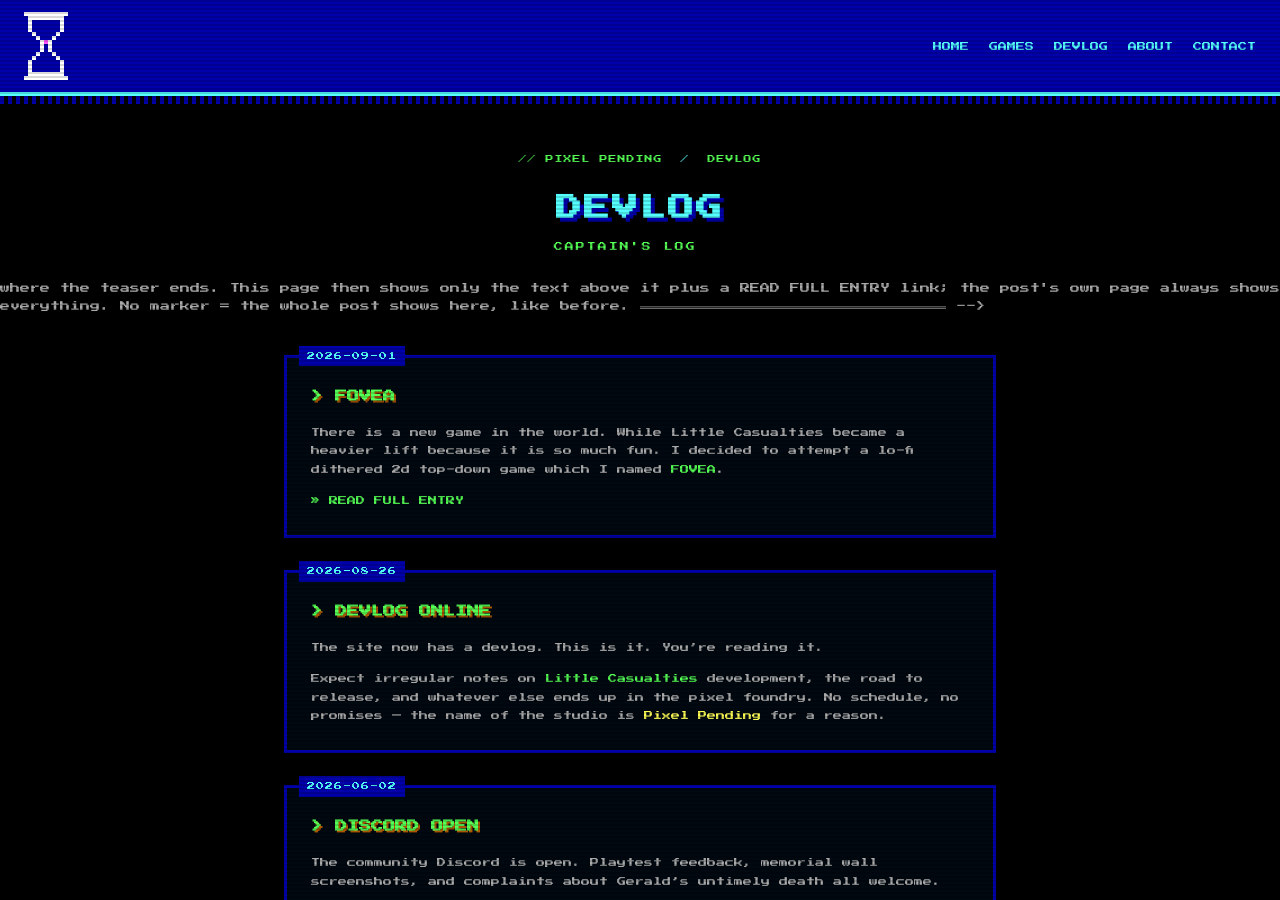
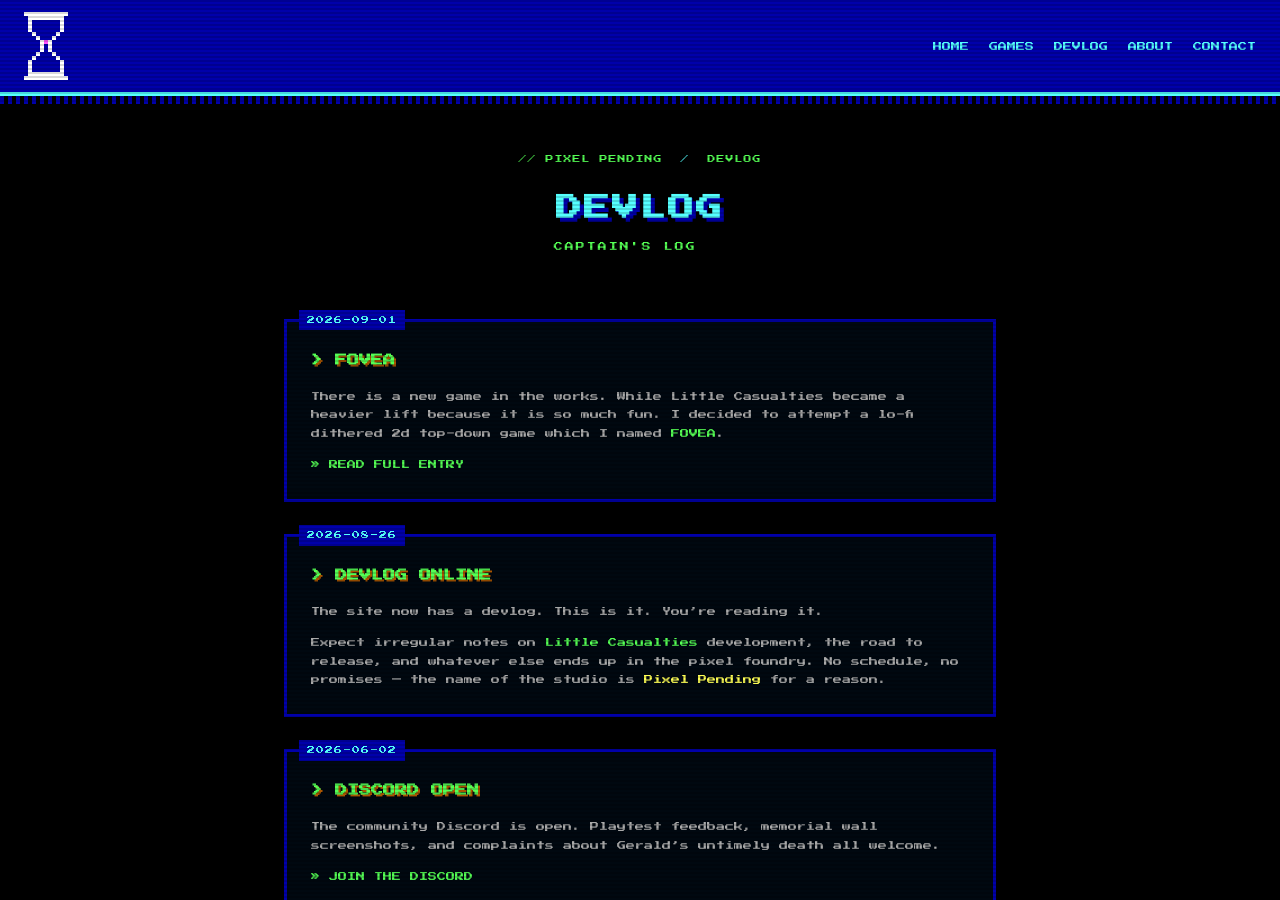
Before and after one commit to pixel-pending/pixel-pending.github.io, a Jekyll site: the page built from devlog/index.html, in a window 1280 px wide and 900 px high. Built offline with Jekyll 4.4.1, drawn with Linux system fonts in a browser that asks for light colours.

Commit message:
fixed case sensitive

```diff
--- a/_posts/2026-09-01-FOVEA.md
+++ b/_posts/2026-09-01-fovea.md
@@ -1,7 +1,7 @@
 ---
 title: FOVEA
 ---
-There is a new game in the world. While Little Casualties became a heavier lift because it is so much fun. I decided to attempt a lo-fi dithered 2d top-down game which I named <span class="highlight">FOVEA</span>.
+There is a new game in the works. While Little Casualties became a heavier lift because it is so much fun. I decided to attempt a lo-fi dithered 2d top-down game which I named <span class="highlight">FOVEA</span>.
 
 <!--more-->
 
--- a/devlog/index.html
+++ b/devlog/index.html
@@ -4,7 +4,8 @@
 heading: DEVLOG
 description: Development log of Pixel Pending LLC — progress notes on Little Casualties and whatever comes next.
 ---
-<!-- ═══════════════════════════════════════════════════
+{% comment %}
+     ═══════════════════════════════════════════════════
      This page builds itself. To post a new devlog entry,
      add a markdown file to _posts/ named:
 
@@ -33,7 +34,12 @@
      text above it plus a READ FULL ENTRY link; the post's
      own page always shows everything. No marker = the
      whole post shows here, like before.
-     ═══════════════════════════════════════════════════ -->
+
+     (This block is a Liquid comment because the marker
+     above contains "-->", which would terminate a normal
+     HTML comment early and leak this text onto the page.)
+     ═══════════════════════════════════════════════════
+{% endcomment %}
 <section>
 
   {% for post in site.posts %}
```
